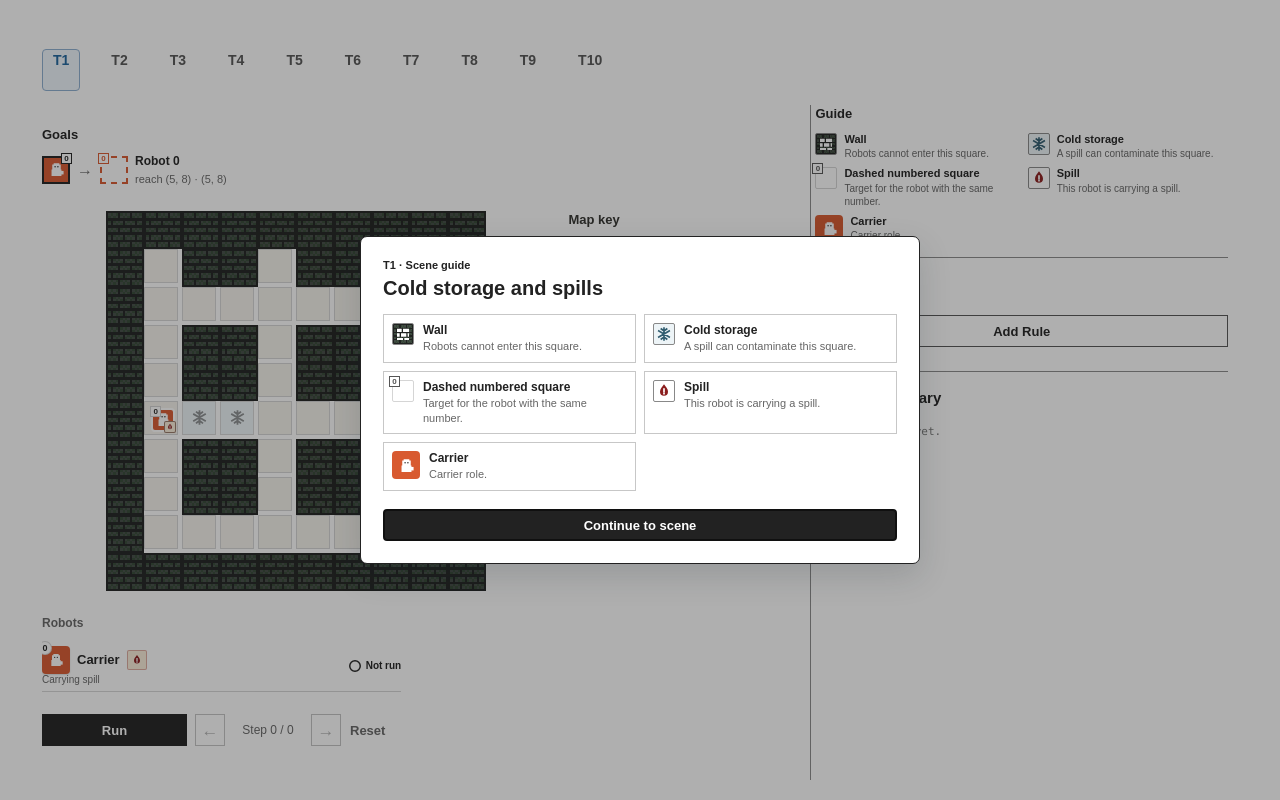
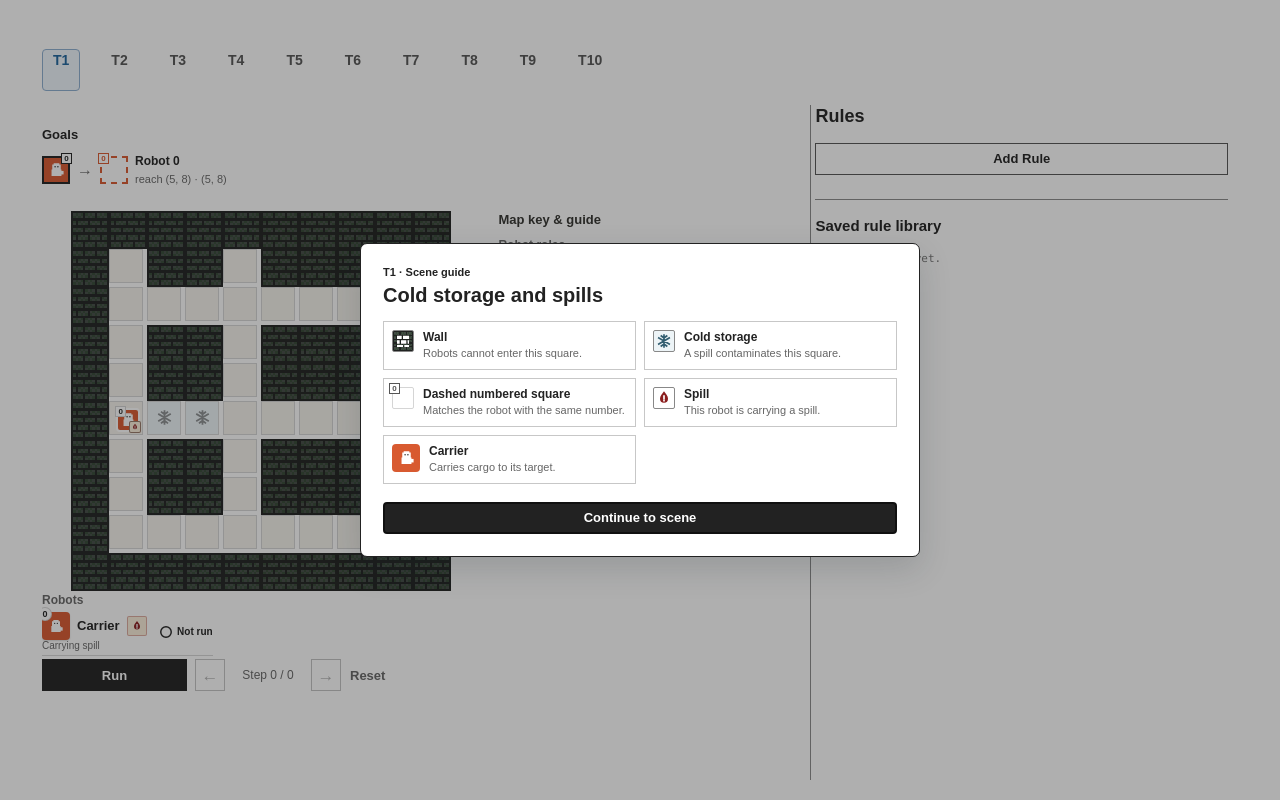
Before and after one commit to 555bighamsome/norm-task-curriculum-ui, a plain HTML site: page index.html in a window 1280 px wide. Drawn offline with Linux system fonts and the light colour scheme.

Commit message:
Merge curriculum guide into map key

```diff
--- a/app.js
+++ b/app.js
@@ -21,7 +21,6 @@ let lastRuleEventIndex = 0;
 let nextRuleId = 1;
 let rulebookRevision = 0;
 const sceneGuidesSeen = new Set();
-const guideFeatureCatalog = new Map();
 let initialSceneChosen = false;
 const shiftStates = Object.fromEntries(TASKS.map(task => [
   task.id,
@@ -229,6 +228,19 @@ const SCENE_GUIDES = {
   },
 };
 
+const GUIDE_COPY = {
+  wall:"Robots cannot enter this square.",
+  sharedSquare:"Robots move together; entering the same square causes a collision.",
+  cold:"A spill contaminates this square.",
+  machine:"Enter to use it; one robot per step, then it retreats.",
+  target:"Matches the robot with the same number.",
+  spill:"This robot is carrying a spill.",
+  carrier:"Carries cargo to its target.",
+  operator:"Prepares a setup machine before a Carrier uses it.",
+  cleaner:"Can carry a spill into cold storage without contamination.",
+  floor:"Robots can enter this square.",
+};
+
 function sceneFeatureItems(task){
   const roles = new Set(task.agents.filter(agent => agent.active).map(agent => agent.role));
   const hasCold = Object.values(task.zones).includes("cold");
@@ -240,35 +252,35 @@ function sceneFeatureItems(task){
       present:task.walls.size > 0,
       iconName:"wall",
       title:"Wall",
-      detail:"Robots cannot enter this square.",
+      detail:GUIDE_COPY.wall,
     },
     {
       id:"shared-square",
       present:task.activeAgentCount > 1,
       iconName:"floor",
       title:"Simultaneous movement",
-      detail:"Robots move together. Entering the same square causes a collision.",
+      detail:GUIDE_COPY.sharedSquare,
     },
     {
       id:"cold",
       present:hasCold,
       iconName:"cold",
       title:"Cold storage",
-      detail:"A spill can contaminate this square.",
+      detail:GUIDE_COPY.cold,
     },
     {
       id:"machine",
       present:Object.keys(task.machines).length > 0,
       iconName:"machine",
       title:"Machine",
-      detail:"Enter to use it. One robot uses it per step, then retreats.",
+      detail:GUIDE_COPY.machine,
     },
     {
       id:"target",
       present:task.agents.some(agent => agent.active),
       iconName:"target",
       title:"Dashed numbered square",
-      detail:"Target for the robot with the same number.",
+      detail:GUIDE_COPY.target,
       target:true,
     },
     {
@@ -276,7 +288,7 @@ function sceneFeatureItems(task){
       present:hasSpill,
       iconName:"spill",
       title:"Spill",
-      detail:"This robot is carrying a spill.",
+      detail:GUIDE_COPY.spill,
     },
     {
       id:"carrier",
@@ -284,7 +296,7 @@ function sceneFeatureItems(task){
       iconName:"carrier",
       role:"carrier",
       title:"Carrier",
-      detail:"Carrier role.",
+      detail:GUIDE_COPY.carrier,
     },
     {
       id:"operator",
@@ -292,7 +304,7 @@ function sceneFeatureItems(task){
       iconName:"operator",
       role:"operator",
       title:"Operator",
-      detail:"Operator role.",
+      detail:GUIDE_COPY.operator,
     },
     {
       id:"cleaner",
@@ -300,7 +312,7 @@ function sceneFeatureItems(task){
       iconName:"cleaner",
       role:"cleaner",
       title:"Cleaner",
-      detail:"Cleaner role.",
+      detail:GUIDE_COPY.cleaner,
     },
   ];
   return specs.filter(spec => spec.present && !introducedFeatures.has(spec.id));
@@ -316,18 +328,6 @@ function guideFeatureMarkup(feature){
     symbol = legendIcon(feature.iconName, feature.legendClass || `${feature.iconName}-sample`);
   }
   return `<div class="guide-item">${symbol}<span><strong>${feature.title}</strong><small>${feature.detail}</small></span></div>`;
-}
-
-function renderGuideSummary(){
-  const summary = $("guide-summary");
-  const items = $("guide-summary-items");
-  if(!summary || !items) return;
-  if(!guideFeatureCatalog.size){
-    summary.hidden = true;
-    return;
-  }
-  items.innerHTML = [...guideFeatureCatalog.values()].map(guideFeatureMarkup).join("");
-  summary.hidden = false;
 }
 
 function sceneHasGuide(task){
@@ -362,9 +362,7 @@ function showSceneGuide(force=false){
   example.hidden = !example.textContent;
   newFeatures.forEach(feature => {
     introducedFeatures.add(feature.id);
-    guideFeatureCatalog.set(feature.id, feature);
-  });
-  renderGuideSummary();
+  });
   renderSceneGuideButton();
   backdrop.hidden = false;
   recordRuleEvent("scene_guide_opened", {scene_guide_id:scn.id, first_view:!sceneGuidesSeen.has(scn.id)});
@@ -523,7 +521,6 @@ function buildTabs(){
     position.textContent = `${scn.label} / ${TASKS.length}`;
   }
   renderSceneGuideButton();
-  renderGuideSummary();
   const visited = Object.values(shiftStates).filter(state => state.visited).length;
   const currentSolved = Object.values(shiftStates).filter(state =>
     state.lastOk
@@ -1301,30 +1298,44 @@ function renderLegend(){
   const roles = [...new Set(activeAgents.map(agent => agent.role))];
   const roleTiles = roles.map(role => {
     const symbol = roleLegendAvatar(role);
-    return legendTile(symbol, ROLE_ZH[role] || role, "Robot role", "role-tile");
+    return legendTile(
+      symbol,
+      ROLE_ZH[role] || role,
+      GUIDE_COPY[role] || "Robot role.",
+      "role-tile",
+    );
   }).join("");
 
   const targetTile = legendTile(
     '<span class="legend-target-sample" style="--agent-color:#555"><span>0</span></span>',
     "Target",
-    "Dashed number matches the robot number",
+    GUIDE_COPY.target,
     "target-tile",
   );
   const zoneSet = new Set(Object.values(scn.zones));
   const hasSpill = activeAgents.some(agent => agent.carrying === "spill") ||
     Object.values(scn.items).some(item => item.hazardous);
   const environmentTiles = [
-    legendTile(legendIcon("floor", "floor-sample"), "Open floor", "Available for movement", "floor-tile"),
-    scn.walls.size ? legendTile(legendIcon("wall", "wall-sample"), "Wall", "Not available for movement", "wall-tile") : "",
-    zoneSet.has("cold") ? legendTile(legendIcon("cold", "cold-sample"), "Cold storage", "A spill can contaminate it", "zone-tile cold") : "",
-    Object.keys(scn.machines).length ? legendTile(legendIcon("machine", "machine-sample"), "Machine", "One robot enters at a time", "machine-tile") : "",
-    hasSpill ? legendTile(legendIcon("spill", "spill-sample"), "Spill", "Carried by a robot", "item-tile") : "",
+    legendTile(legendIcon("floor", "floor-sample"), "Open floor", GUIDE_COPY.floor, "floor-tile"),
+    scn.walls.size ? legendTile(legendIcon("wall", "wall-sample"), "Wall", GUIDE_COPY.wall, "wall-tile") : "",
+    zoneSet.has("cold") ? legendTile(legendIcon("cold", "cold-sample"), "Cold storage", GUIDE_COPY.cold, "zone-tile cold") : "",
+    Object.keys(scn.machines).length ? legendTile(legendIcon("machine", "machine-sample"), "Machine", GUIDE_COPY.machine, "machine-tile") : "",
+    hasSpill ? legendTile(legendIcon("spill", "spill-sample"), "Spill", GUIDE_COPY.spill, "item-tile") : "",
   ].filter(Boolean).join("");
-
-  $("legend").innerHTML = `<section class="map-key" aria-labelledby="map-key-title"><h3 class="map-key-title" id="map-key-title">Map key</h3><div class="map-key-body">${[
+  const mechanicsTiles = scn.activeAgentCount > 1
+    ? legendTile(
+      legendIcon("floor", "floor-sample"),
+      "Simultaneous movement",
+      GUIDE_COPY.sharedSquare,
+      "movement-tile",
+    )
+    : "";
+
+  $("legend").innerHTML = `<section class="map-key" aria-labelledby="map-key-title"><h3 class="map-key-title" id="map-key-title">Map key &amp; guide</h3><div class="map-key-body">${[
     legendSection("Robot roles", roleTiles, "roles"),
     legendSection("Target", targetTile, "targets"),
     legendSection("Environment", environmentTiles, "environment"),
+    mechanicsTiles ? legendSection("Movement", mechanicsTiles, "movement") : "",
   ].join("")}</div></section>`;
   const conditionLines = RULE_SCHEMA.map(object => {
     const fields = object.properties.map(property =>
@@ -1435,7 +1446,6 @@ function buildRunFeedback(result){
     return {
       title:"Solved",
       observation:`All robots completed in ${step} steps${waits.size ? `; ${[...waits].map(id => `Robot ${id}`).join(" and ")} waited when a rule applied` : ""}.`,
-      question:"Check whether every condition is necessary.",
       kind:"ok",
     };
   }
@@ -1444,7 +1454,6 @@ function buildRunFeedback(result){
     return {
       title:"Not solved",
       observation:`Step ${step}: ${robots} entered the ${square} and contaminated it.`,
-      question:"Which parts of this move made it unsafe, and which entries must remain allowed?",
       kind:"bad",
     };
   }
@@ -1452,7 +1461,6 @@ function buildRunFeedback(result){
     return {
       title:"Not solved",
       observation:`Step ${step}: ${robots} tried to enter the same ${square}.`,
-      question:"Which visible difference should determine who waits?",
       kind:"bad",
     };
   }
@@ -1460,7 +1468,6 @@ function buildRunFeedback(result){
     return {
       title:"No legal route",
       observation:`${feedbackAgent(result.blockedAgent, frame)} cannot reach its target under the current rules.`,
-      question:"What distinguishes this required move from the move the rule should prevent?",
       kind:"bad",
     };
   }
@@ -1473,7 +1480,6 @@ function buildRunFeedback(result){
     return {
       title:"No progress",
       observation:`${waitingRobots || "The robots"} kept waiting until the scene stopped.`,
-      question:"Compare the moment the robot first waited with the later steps.",
       kind:"bad",
     };
   }
@@ -1481,14 +1487,12 @@ function buildRunFeedback(result){
     return {
       title:"Not solved",
       observation:`Step ${step}: ${robots} entered the machine before it was ready.`,
-      question:"Compare the order and roles of the robots approaching it.",
       kind:"bad",
     };
   }
   return {
     title:"Not solved",
     observation:reasonText(result.reason, result),
-    question:"Compare the failed move with a move that should remain allowed.",
     kind:"bad",
   };
 }
@@ -1503,10 +1507,7 @@ function setRunFeedback(result){
   title.textContent = feedback.title;
   const observation = document.createElement("span");
   observation.textContent = feedback.observation;
-  const question = document.createElement("span");
-  question.className = "feedback-question";
-  question.textContent = feedback.question;
-  status.append(title, observation, question);
+  status.append(title, observation);
   return feedback;
 }
 
@@ -1625,7 +1626,6 @@ function play(){
     reason: result.reason,
     reason_text: reasonText(result.reason, result),
     feedback_observation:feedback.observation,
-    feedback_question:feedback.question,
     curriculum_message:result.curriculumMessage || null,
     frames: result.frames,
     agent_report: result.frames.length ? result.frames[result.frames.length - 1].agents : {},
@@ -1742,7 +1742,7 @@ function exportJson(){
 }
 
 function exportCsv(){
-  const cols = ["shift_id","shift_label","shift_attempt_index","global_attempt_index","rulebook_revision","active_rule_ids","active_library_rule_ids","saved_library_rule_ids","ok","reason","feedback_observation","feedback_question","rule_summary","time_from_trial_start_ms","time_from_experiment_start_ms","time_from_last_attempt_ms","timestamp"];
+  const cols = ["shift_id","shift_label","shift_attempt_index","global_attempt_index","rulebook_revision","active_rule_ids","active_library_rule_ids","saved_library_rule_ids","ok","reason","feedback_observation","rule_summary","time_from_trial_start_ms","time_from_experiment_start_ms","time_from_last_attempt_ms","timestamp"];
   const esc = v => '"' + String(v ?? "").replaceAll('"', '""') + '"';
   const rows = [cols.join(",")].concat(runs.map(r => cols.map(c => esc(r[c])).join(",")));
   download("norm-task-log.csv", "text/csv", rows.join("\n") + "\n");
--- a/index.html
+++ b/index.html
@@ -4,7 +4,7 @@
 <meta charset="utf-8">
 <meta name="viewport" content="width=device-width, initial-scale=1">
 <title>Shared Rulebook</title>
-<link rel="stylesheet" href="styles.css?v=ui-v26-machine-queue">
+<link rel="stylesheet" href="styles.css?v=ui-v28-merged-guide">
 </head>
 <body>
 <div class="wrap">
@@ -32,7 +32,7 @@
         <div class="board-frame">
           <div class="board" id="board"></div>
         </div>
-        <section class="legend" id="legend" aria-label="Scene key"></section>
+        <section class="legend" id="legend" aria-label="Map key and guide"></section>
       </div>
       <div class="status" id="status" role="status" aria-live="polite"></div>
       <div class="agent-panel" id="agent-progress"></div>
@@ -50,12 +50,6 @@
     </section>
 
     <section class="rules-panel" aria-labelledby="rules-panel-title">
-      <section class="guide-summary" id="guide-summary" aria-labelledby="guide-summary-title" hidden>
-        <div class="guide-summary-heading">
-          <strong id="guide-summary-title">Guide</strong>
-        </div>
-        <div class="guide-summary-items" id="guide-summary-items"></div>
-      </section>
       <div class="section-heading rules-heading">
         <div>
           <h2 id="rules-panel-title">Rules</h2>
@@ -117,8 +111,8 @@
   </section>
 </div>
 
-<script src="data/tasks.generated.js?v=ui-v26-machine-queue"></script>
-<script src="engine.js?v=ui-v26-machine-queue"></script>
-<script src="app.js?v=ui-v26-machine-queue"></script>
+<script src="data/tasks.generated.js?v=ui-v28-merged-guide"></script>
+<script src="engine.js?v=ui-v28-merged-guide"></script>
+<script src="app.js?v=ui-v28-merged-guide"></script>
 </body>
 </html>
--- a/styles.css
+++ b/styles.css
@@ -911,7 +911,7 @@ button.btn.primary:hover{background:#444;border-color:#444;}
 /* Keep the map, its key, and the scene controls in one visible work area. */
 .scene-visual{
   display:grid;
-  grid-template-columns:minmax(0,1fr) 210px;
+  grid-template-columns:minmax(0,1fr) 280px;
   gap:18px;
   align-items:start;
 }
@@ -968,12 +968,10 @@ button.btn.primary:hover{background:#444;border-color:#444;}
 .agent-cargo{font-size:11px;color:var(--muted);line-height:1.25;}
 .status:empty{display:none;}
 .run-feedback{
-  display:grid;
-  grid-template-columns:auto 1fr;
-  gap:3px 9px;
-}
-.feedback-title{grid-row:1 / span 2;}
-.feedback-question{color:var(--muted);}
+  display:flex;
+  align-items:baseline;
+  gap:9px;
+}
 .agent-panel{border-top:0;border-bottom:0;}
 .rule-group-label{
   margin:18px 0 0;
@@ -1377,13 +1375,13 @@ body{min-height:0;}
   padding-top:0;
 }
 .scene-visual .legend-grid{
-  display:grid;
-  grid-template-columns:repeat(2,minmax(0,1fr));
-  gap:2px 8px;
+  display:flex;
+  flex-direction:column;
+  gap:4px;
 }
 .scene-visual .legend-section{
-  margin-bottom:8px!important;
-  padding-bottom:6px!important;
+  margin-bottom:4px!important;
+  padding-bottom:3px!important;
 }
 .scene-visual .legend-tile{
   min-width:0;
@@ -1398,18 +1396,31 @@ body{min-height:0;}
 }
 .scene-visual .legend-symbol .ui-icon{width:13px;height:13px;}
 .scene-visual .legend-copy strong{font-size:10px;line-height:1.15;}
+.scene-visual .legend-copy small{
+  display:block;
+  margin-top:1px;
+  font-size:8px;
+  line-height:1.2;
+}
+.scene-visual .map-key-title{margin-bottom:8px;}
+.scene-visual .legend-title{margin-bottom:4px;}
 
 .scene-panel .agent-panel{
   display:grid;
-  grid-template-columns:repeat(2,minmax(0,1fr));
+  grid-template-columns:repeat(4,minmax(0,1fr));
   column-gap:18px;
-  margin-top:10px;
-}
-.scene-panel .agent-head{grid-column:1 / -1;padding:5px 0;}
+  margin-top:0;
+  padding:0;
+}
+.scene-panel .agent-head{
+  grid-column:1 / -1;
+  margin:0;
+  padding:2px 0;
+}
 .scene-panel .agent-row{
   min-width:0;
   gap:7px;
-  padding:5px 0;
+  padding:3px 0;
   border-top:0;
   border-bottom:1px solid var(--line);
 }
@@ -1532,25 +1543,6 @@ body{min-height:0;}
 .goal-copy strong{font-size:12px;font-weight:700;color:#222;}
 .goal-copy small{font-size:11px;color:#666;line-height:1.3;}
 
-/* Keep the information introduced by the guide visible while the participant works. */
-.guide-summary{
-  margin:0 0 20px;
-  padding:0 0 14px;
-  border-left:0;
-  border-bottom:1px solid var(--line2);
-  background:transparent;
-}
-.guide-summary[hidden]{display:none;}
-.guide-summary-heading{display:flex;align-items:baseline;gap:9px;margin-bottom:9px;}
-.guide-summary-heading strong{font-size:13px;font-weight:700;color:#222;}
-.guide-summary-items{display:grid;grid-template-columns:repeat(2,minmax(0,1fr));gap:7px 12px;}
-.guide-summary .guide-item{display:flex;align-items:flex-start;gap:7px;min-width:0;padding:0;border:0;background:transparent;}
-.guide-summary .guide-icon{width:27px;height:27px;border:1px solid #888;background:#fff;}
-.guide-summary .guide-icon .ui-icon{width:16px;height:16px;}
-.guide-summary .guide-item > span:last-child{display:flex;flex-direction:column;gap:1px;min-width:0;}
-.guide-summary .guide-item strong{font-size:11px;line-height:1.2;color:#222;}
-.guide-summary .guide-item small{display:block;font-size:10px;line-height:1.3;color:#666;}
-
 /* Explain newly introduced map elements with the same symbols used on the map. */
 .guide-dialog{width:min(560px,100%);}
 .guide-items{display:grid;grid-template-columns:repeat(2,minmax(0,1fr));gap:8px;margin:13px 0 14px;}
@@ -1569,7 +1561,6 @@ body{min-height:0;}
 
 @media (max-width:700px){
   .guide-items{grid-template-columns:1fr;}
-  .guide-summary-items{grid-template-columns:1fr;}
   .scene-goal-list{display:grid;grid-template-columns:1fr;}
 }
 
@@ -1620,7 +1611,7 @@ body{min-height:0;}
 .scene-run-controls #run{min-width:145px;}
 .scene-run-controls .step-nav{gap:6px;}
 .scene-run-controls .step-label{white-space:nowrap;}
-.scene-bottom-controls{display:flex;align-items:center;justify-content:flex-start;margin-top:12px;}
+.scene-bottom-controls{display:flex;align-items:center;justify-content:flex-start;margin-top:3px;}
 .rules-panel{padding-left:4px;}
 .rulebook-actions{margin-top:14px;}
 .rulebook-actions .add-rule-button{flex:1.15 1 0;}
```
